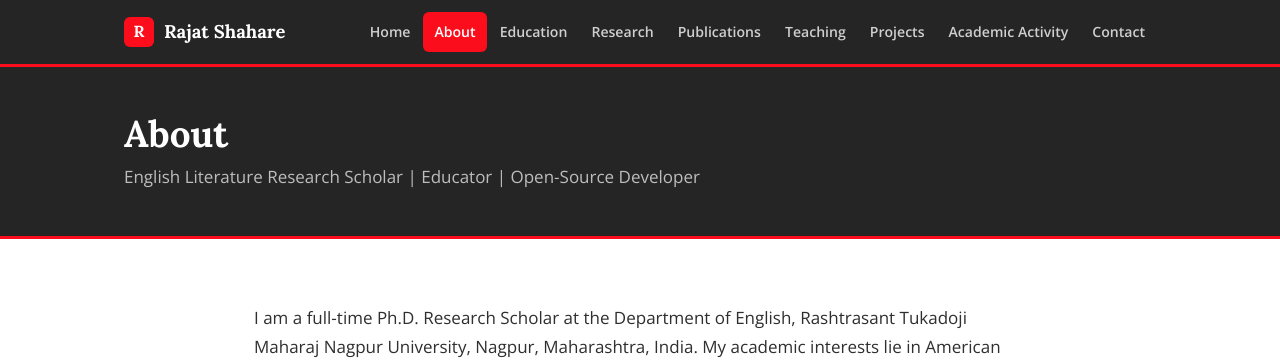
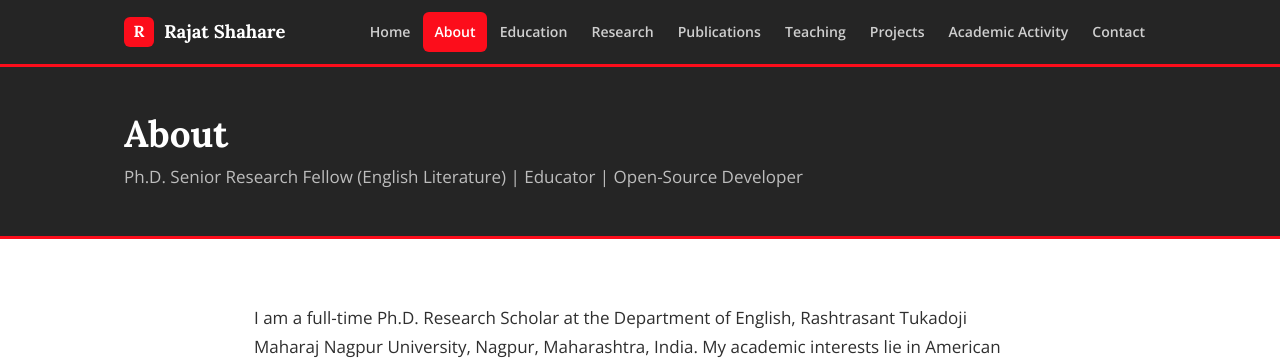
Before and after one commit to therajatshahare/therajatshahare.github.io, a Jekyll site: the page built from about.md, in a window 1280 px wide and 1361 px high. Shown: the top 360 px of the window. Built offline with Jekyll 4.4.1, drawn with Linux system fonts in a browser that asks for light colours.

Commit message:
Update about.md

```diff
--- a/about.md
+++ b/about.md
@@ -1,7 +1,7 @@
 ---
 layout: page
 title: About
-subtitle: English Literature Research Scholar | Educator | Open-Source Developer
+subtitle: Ph.D. Senior Research Fellow (English Literature) | Educator | Open-Source Developer
 permalink: /about/
 ---
 I am a full-time Ph.D. Research Scholar at the Department of English, Rashtrasant Tukadoji Maharaj Nagpur University, Nagpur, Maharashtra, India. My academic interests lie in American literature, African American literature, postcolonial studies, race and identity, and contemporary literary criticism.
```
